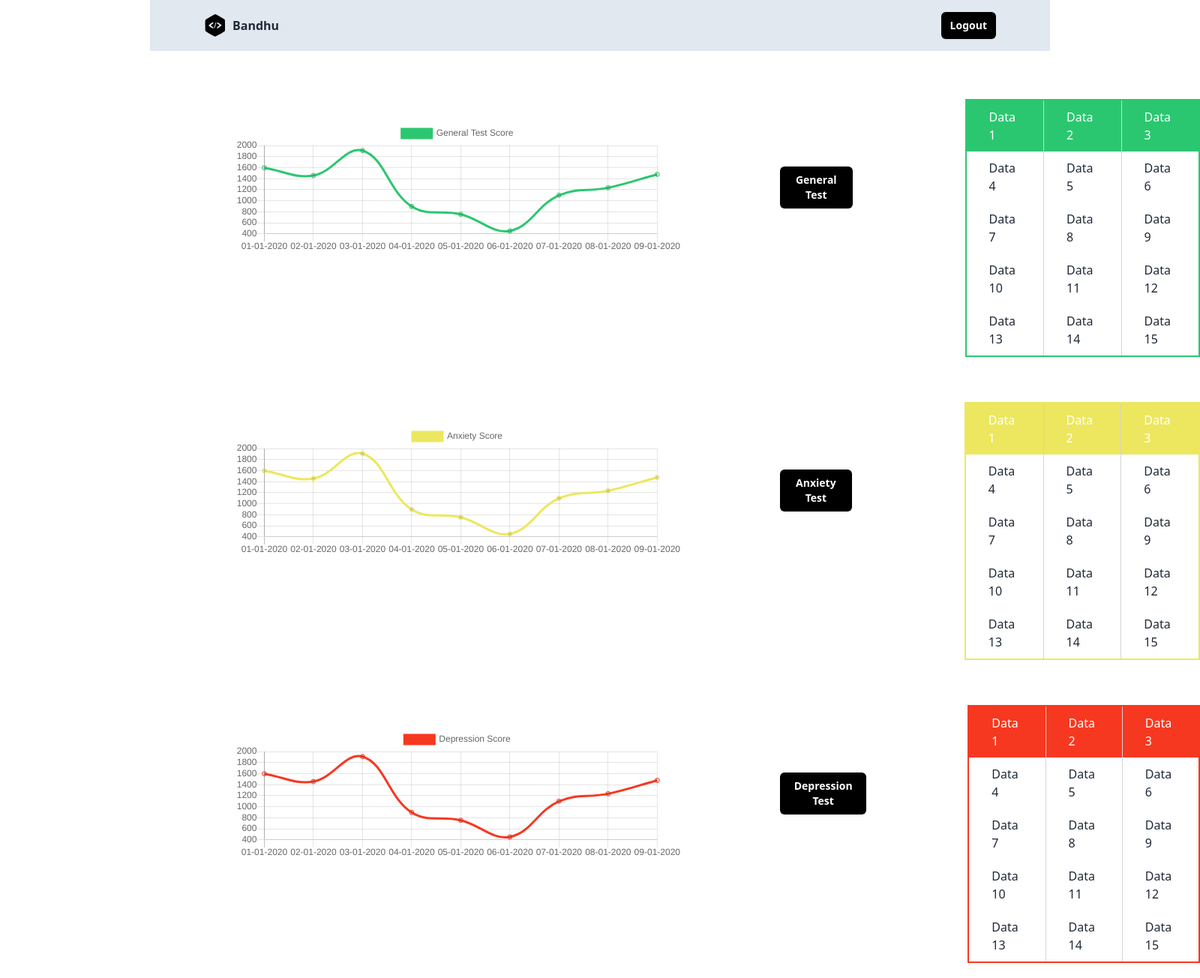
After one commit to ac-coder-21/Bandhu, a Flask app: page /score_graph/ in a window 1600 px wide. The commit adds this page. Shown: the whole page at 75% size. Run offline with Flask 3, Linux system fonts and the light colour scheme; the visitor is signed in with stand-in values (Sample User, id 1); some libraries are stand-ins or nearby versions.

Commit message:
scores graph

```diff
--- a/app.py
+++ b/app.py
@@ -50,6 +50,7 @@ def signout():
     return User().signout()
 
 @app.post("/gt")
+@login_required
 def predict():
     mongo_uri = "mongodb://localhost:27017/test_mc"
     client = pymongo.MongoClient(mongo_uri)
@@ -150,11 +151,13 @@ def predict():
         return jsonify(message)
 
 @app.route('/gt/ui')
+@login_required
 def gt_ui():
     return render_template('gt.html')
 
 
 @app.post("/anxiety")
+@login_required
 def predict_anx():
     mongo_uri = "mongodb://localhost:27017/test_mc"
     client = pymongo.MongoClient(mongo_uri)
@@ -275,8 +278,30 @@ def predict_anx():
         return jsonify(message)
 
 @app.route('/anxiety/ui')
+@login_required
 def anxiety_ui():
     return render_template('anxiety.html')
+
+@app.route('/score_graph/')
+@login_required
+def score_graph():
+
+    data = [
+        ("01-01-2020", 1597),
+        ("02-01-2020", 1456),
+        ("03-01-2020", 1908),
+        ("04-01-2020", 896),
+        ("05-01-2020", 755),
+        ("06-01-2020", 453),
+        ("07-01-2020", 1100),
+        ("08-01-2020", 1235),
+        ("09-01-2020", 1478)
+    ]
+
+    labels = [row[0] for row in data]
+    values = [row[1] for row in data]
+
+    return render_template('graph_hist.html', labels=labels, values=values)
 
 
 if __name__ == "__main__":
--- /dev/null
+++ b/templates/graph_hist.html
@@ -0,0 +1,273 @@
+<!DOCTYPE html>
+<html lang="en">
+<head>
+    <meta charset="UTF-8">
+    <meta name="viewport" content="width=device-width, initial-scale=1.0">
+    <title>Score history graph</title>
+    <script src="https://cdn.jsdelivr.net/npm/chart.js@2.9.4/dist/Chart.min.js"></script>
+    <script src="https://cdn.tailwindcss.com"></script>
+    <link href="https://cdn.jsdelivr.net/npm/daisyui@4.7.2/dist/full.min.css" rel="stylesheet" type="text/css" />
+    <link rel="stylesheet" href="front-end-anxiety/">
+    <link rel="stylesheet" href="front-end-gt/">
+</head>
+<body>
+    <div class="relative py-2 w-9/12 mx-auto px-10 bg-slate-200 mb-6">
+        <div class="mx-auto flex max-w-7xl items-center justify-between px-4 py-2 sm:px-6 lg:px-8">
+          <div class="inline-flex items-center space-x-2">
+            <span>
+              <svg
+                width="30"
+                height="30"
+                viewBox="0 0 50 56"
+                fill="none"
+                xmlns="http://www.w3.org/2000/svg"
+              >
+                <path
+                  d="M23.2732 0.2528C20.8078 1.18964 2.12023 12.2346 1.08477 13.3686C0 14.552 0 14.7493 0 27.7665C0 39.6496 0.0986153 41.1289 0.83823 42.0164C2.12023 43.5449 23.2239 55.4774 24.6538 55.5267C25.9358 55.576 46.1027 44.3832 48.2229 42.4602C49.3077 41.474 49.3077 41.3261 49.3077 27.8158C49.3077 14.3055 49.3077 14.1576 48.2229 13.1714C46.6451 11.7415 27.1192 0.450027 25.64 0.104874C24.9497 -0.0923538 23.9142 0.00625992 23.2732 0.2528ZM20.2161 21.8989C20.2161 22.4906 18.9835 23.8219 17.0111 25.3997C15.2361 26.7803 13.8061 27.9637 13.8061 28.0623C13.8061 28.1116 15.2361 29.0978 16.9618 30.2319C18.6876 31.3659 20.2655 32.6479 20.4134 33.0917C20.8078 34.0286 19.871 35.2119 18.8355 35.2119C17.8001 35.2119 9.0233 29.3936 8.67815 28.5061C8.333 27.6186 9.36846 26.5338 14.3485 22.885C17.6521 20.4196 18.4904 20.0252 19.2793 20.4196C19.7724 20.7155 20.2161 21.3565 20.2161 21.8989ZM25.6893 27.6679C23.4211 34.9161 23.0267 35.7543 22.1391 34.8668C21.7447 34.4723 22.1391 32.6479 23.6677 27.9637C26.2317 20.321 26.5275 19.6307 27.2671 20.3703C27.6123 20.7155 27.1685 22.7864 25.6893 27.6679ZM36.0932 23.2302C40.6788 26.2379 41.3198 27.0269 40.3337 28.1609C39.1503 29.5909 31.6555 35.2119 30.9159 35.2119C29.9298 35.2119 28.9436 33.8806 29.2394 33.0424C29.3874 32.6479 30.9652 31.218 32.7403 29.8867L35.9946 27.4706L32.5431 25.1532C30.6201 23.9205 29.0915 22.7371 29.0915 22.5892C29.0915 21.7509 30.2256 20.4196 30.9159 20.4196C31.3597 20.4196 33.6771 21.7016 36.0932 23.2302Z"
+                  fill="black"
+                ></path>
+              </svg>
+            </span>
+            <a href="/dashboard/">
+                <span class="font-bold">Bandhu</span>
+            </a>
+          </div>
+          <div class="hidden lg:block">
+
+            <a href="/user/signout">
+              <button
+              type="button"
+              class="rounded-md bg-black px-3 py-2 text-sm font-semibold text-white shadow-sm hover:bg-black/80 focus-visible:outline focus-visible:outline-2 focus-visible:outline-offset-2 focus-visible:outline-black"
+            >
+              Logout
+            </button>
+            </a>
+          </div>
+          <div class="lg:hidden">
+            <svg
+              xmlns="http://www.w3.org/2000/svg"
+              width="24"
+              height="24"
+              viewBox="0 0 24 24"
+              fill="none"
+              stroke="currentColor"
+              stroke-width="2"
+              stroke-linecap="round"
+              stroke-linejoin="round"
+              class="h-6 w-6 cursor-pointer"
+            >
+              <line x1="4" y1="12" x2="20" y2="12"></line>
+              <line x1="4" y1="6" x2="20" y2="6"></line>
+              <line x1="4" y1="18" x2="20" y2="18"></line>
+            </svg>
+          </div>
+        </div>
+      </div>
+      <div style="display: flex;">
+
+        <div>
+            <canvas id="line_gt" width="750" height="250" style="margin-left: 160px;"></canvas>
+        </div>
+
+        <div style="text-align: center; margin-top: 130px; margin-left: 130px;">
+            <button type="button"  class="rounded-md bg-black px-3 py-2 text-sm font-semibold text-white shadow-sm hover:bg-black/80 focus-visible:outline focus-visible:outline-2 focus-visible:outline-offset-2 focus-visible:outline-black" onclick="myFunction()">General Test</button>
+        </div>
+
+            <div style="margin-left: 150px; margin-bottom: 20px; margin-top: 20px;">
+                <table style="padding: 10px; margin-top: 20px; border-collapse: collapse; border: 2px solid #2bc770; border-radius: 10px;">
+                    <tr>
+                        <td style="background-color: #2bc770; color: white; padding: 10px 30px; border-right: 1px solid lightgrey;">Data 1</td>
+                        <td style="background-color: #2bc770; color: white; padding: 10px 30px; border-right: 1px solid lightgrey;">Data 2</td>
+                    <td style="background-color: #2bc770; color: white; padding: 10px 30px;">Data 3</td>
+                </tr>
+                <tr>
+                    <td style="padding: 10px 30px; border-right: 1px solid lightgrey;">Data 4</td>
+                    <td style="padding: 10px 30px; border-right: 1px solid lightgrey;">Data 5</td>
+                    <td style="padding: 10px 30px;">Data 6</td>
+                </tr>
+                <tr>
+                    <td style="padding: 10px 30px; border-right: 1px solid lightgrey;">Data 7</td>
+                    <td style="padding: 10px 30px; border-right: 1px solid lightgrey;">Data 8</td>
+                    <td style="padding: 10px 30px;">Data 9</td>
+                </tr>
+                <tr>
+                    <td style="padding: 10px 30px; border-right: 1px solid lightgrey;">Data 10</td>
+                    <td style="padding: 10px 30px; border-right: 1px solid lightgrey;">Data 11</td>
+                    <td style="padding: 10px 30px;">Data 12</td>
+                </tr>
+                <tr>
+                    <td style="padding: 10px 30px; border-right: 1px solid lightgrey;">Data 13</td>
+                    <td style="padding: 10px 30px; border-right: 1px solid lightgrey;">Data 14</td>
+                    <td style="padding: 10px 30px;">Data 15</td>
+                </tr>
+            </table>
+        </div>
+
+
+
+
+
+        <script>
+            var lgt = document.getElementById("line_gt").getContext("2d")
+            var line_gt = new Chart(lgt, {
+                type: "line",
+                data: {
+                    labels: {{ labels | safe}},
+                    datasets: [
+                        {label: "General Test Score",
+                        data: {{ values | safe }},
+                        fill: false,
+                        borderColor: "#2bc770"}
+                    ]
+                },
+                options:{
+                    layout: {
+                        padding: {
+                            left: 150,
+                            top: 70
+                        }
+                    },
+                    responsive: false
+                }
+            })
+        </script>
+    </div>
+
+
+    <div style="display: flex;">
+        <div>
+            <canvas id="line_anx" width="750" height="250" style="margin-left: 160px;"></canvas>
+        </div>
+
+        <div style="text-align: center; margin-top: 130px; margin-left: 130px;">
+            <button type="button"  class="rounded-md bg-black px-3 py-2 text-sm font-semibold text-white shadow-sm hover:bg-black/80 focus-visible:outline focus-visible:outline-2 focus-visible:outline-offset-2 focus-visible:outline-black" onclick="myFunction()">Anxiety Test</button>
+        </div>
+
+
+        <div style="margin-left: 150px; margin-bottom: 20px; margin-top: 20px;">
+            <table style="padding: 10px; margin-top: 20px; border-collapse: collapse; border: 2px solid #ece75f; border-radius: 10px;">
+                <tr>
+                    <td style="background-color: #ece75f; color: white; padding: 10px 30px; border-right: 1px solid lightgrey;">Data 1</td>
+                    <td style="background-color: #ece75f; color: white; padding: 10px 30px; border-right: 1px solid lightgrey;">Data 2</td>
+                <td style="background-color: #ece75f; color: white; padding: 10px 30px;">Data 3</td>
+            </tr>
+            <tr>
+                <td style="padding: 10px 30px; border-right: 1px solid lightgrey;">Data 4</td>
+                <td style="padding: 10px 30px; border-right: 1px solid lightgrey;">Data 5</td>
+                <td style="padding: 10px 30px;">Data 6</td>
+            </tr>
+            <tr>
+                <td style="padding: 10px 30px; border-right: 1px solid lightgrey;">Data 7</td>
+                <td style="padding: 10px 30px; border-right: 1px solid lightgrey;">Data 8</td>
+                <td style="padding: 10px 30px;">Data 9</td>
+            </tr>
+            <tr>
+                <td style="padding: 10px 30px; border-right: 1px solid lightgrey;">Data 10</td>
+                <td style="padding: 10px 30px; border-right: 1px solid lightgrey;">Data 11</td>
+                <td style="padding: 10px 30px;">Data 12</td>
+            </tr>
+            <tr>
+                <td style="padding: 10px 30px; border-right: 1px solid lightgrey;">Data 13</td>
+                <td style="padding: 10px 30px; border-right: 1px solid lightgrey;">Data 14</td>
+                <td style="padding: 10px 30px;">Data 15</td>
+            </tr>
+        </table>
+    </div>
+
+        <script>
+            var lanx = document.getElementById("line_anx").getContext("2d")
+            var line_gt = new Chart(lanx, {
+                type: "line",
+                data: {
+                    labels: {{ labels | safe}},
+                    datasets: [
+                        {label: "Anxiety Score",
+                        data: {{ values | safe }},
+                        fill: false,
+                        borderColor: "#ece75f"}
+                    ]
+                },
+                options:{
+                    layout: {
+                        padding: {
+                            left: 150,
+                            top: 70
+                        }
+                    },
+                    responsive: false
+                }
+            })
+        </script>
+    </div>
+
+
+    <div style="display: flex;">
+        <div>
+            <canvas id="line_dep" width="750" height="250" style="margin-left: 160px;"></canvas>
+        </div>
+
+        <div style="text-align: center; margin-top: 130px; margin-left: 130px;">
+            <button type="button"  class="rounded-md bg-black px-3 py-2 text-sm font-semibold text-white shadow-sm hover:bg-black/80 focus-visible:outline focus-visible:outline-2 focus-visible:outline-offset-2 focus-visible:outline-black" onclick="myFunction()">Depression Test</button>
+        </div>
+
+
+        <div style="margin-left: 135px; margin-bottom: 20px; margin-top: 20px;">
+            <table style="padding: 10px; margin-top: 20px; border-collapse: collapse; border: 2px solid #f73820; border-radius: 10px;">
+                <tr>
+                    <td style="background-color: #f73820; color: white; padding: 10px 30px; border-right: 1px solid lightgrey;">Data 1</td>
+                    <td style="background-color: #f73820; color: white; padding: 10px 30px; border-right: 1px solid lightgrey;">Data 2</td>
+                <td style="background-color: #f73820; color: white; padding: 10px 30px;">Data 3</td>
+            </tr>
+            <tr>
+                <td style="padding: 10px 30px; border-right: 1px solid lightgrey;">Data 4</td>
+                <td style="padding: 10px 30px; border-right: 1px solid lightgrey;">Data 5</td>
+                <td style="padding: 10px 30px;">Data 6</td>
+            </tr>
+            <tr>
+                <td style="padding: 10px 30px; border-right: 1px solid lightgrey;">Data 7</td>
+                <td style="padding: 10px 30px; border-right: 1px solid lightgrey;">Data 8</td>
+                <td style="padding: 10px 30px;">Data 9</td>
+            </tr>
+            <tr>
+                <td style="padding: 10px 30px; border-right: 1px solid lightgrey;">Data 10</td>
+                <td style="padding: 10px 30px; border-right: 1px solid lightgrey;">Data 11</td>
+                <td style="padding: 10px 30px;">Data 12</td>
+            </tr>
+            <tr>
+                <td style="padding: 10px 30px; border-right: 1px solid lightgrey;">Data 13</td>
+                <td style="padding: 10px 30px; border-right: 1px solid lightgrey;">Data 14</td>
+                <td style="padding: 10px 30px;">Data 15</td>
+            </tr>
+        </table>
+    </div>
+
+        <script>
+            var ldep = document.getElementById("line_dep").getContext("2d")
+            var line_gt = new Chart(ldep, {
+                type: "line",
+                data: {
+                    labels: {{ labels | safe}},
+                    datasets: [
+                        {label: "Depression Score",
+                        data: {{ values | safe }},
+                        fill: false,
+                        borderColor: "#f73820"}
+                    ]
+                },
+                options:{
+                    layout: {
+                        padding: {
+                            left: 150,
+                            top: 70
+                        }
+                    },
+                    responsive: false
+                }
+            })
+        </script>
+    </div>
+
+
+
+</body>
+</html>
```
Also changed, not shown: templates/dashboard.html (+8 -2 lines).
